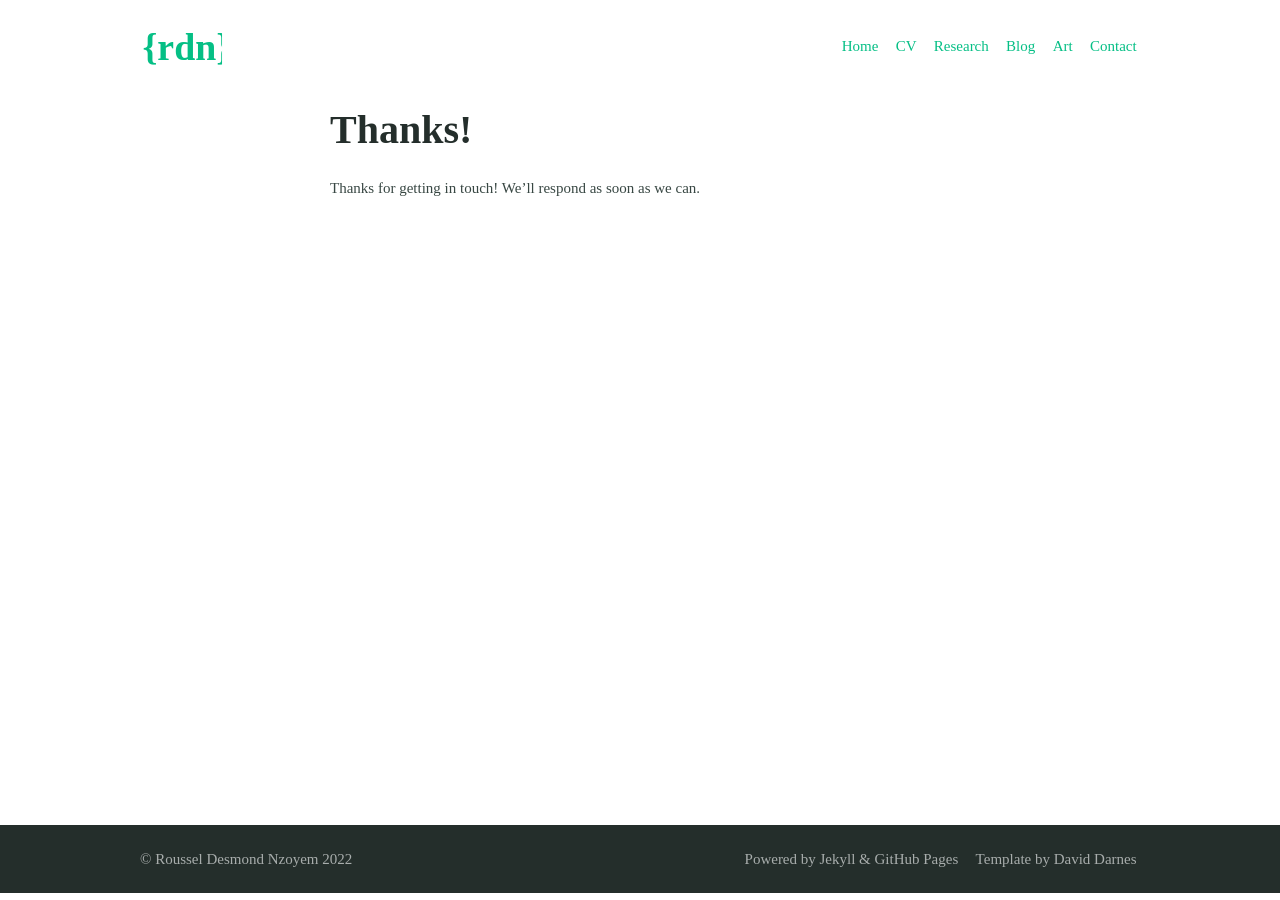
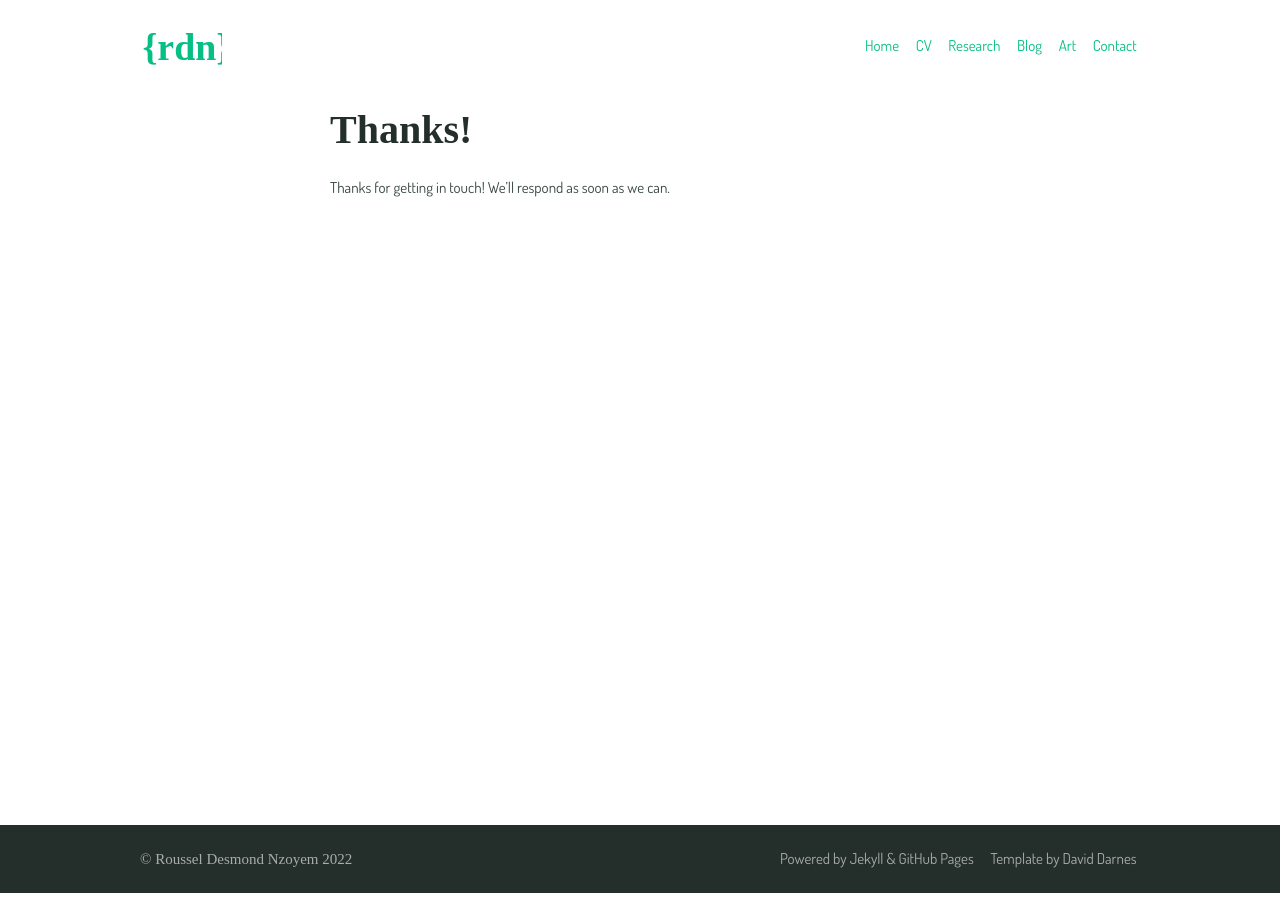
Before and after one commit to ddrous/desmond-rn.github.io, a Jekyll site: the page built from thanks.md, in a window 1280 px wide. Built offline with Jekyll 4.4.1, drawn with Linux system fonts in a browser that asks for light colours; some web fonts are replaced.

Commit message:
New Dosis font

```diff
--- a/_config.yml
+++ b/_config.yml
@@ -164,4 +164,4 @@
   preconnect_urls:
     - https://fonts.gstatic.com
   font_urls:
-    - https://fonts.googleapis.com/css2?family=Arsenal:wght@400;700&display=swap
+    - https://fonts.googleapis.com/css2?family=Dosis:wght@400;700&display=swap
--- a/_sass/_settings.scss
+++ b/_sass/_settings.scss
@@ -19,7 +19,7 @@
   // font-family: "Georgia, serif",
   // font-family: "Lora, serif",
   // font-family: "PT Serif, serif",
-  font-family: "Arsenal, serif",
+  font-family: "Dosis, serif",
   // font-family: "Vitali slab, serif",
   // font-family: "Vitali Neue, serif",
   // font-family: '"Merriweather", serif',
```
